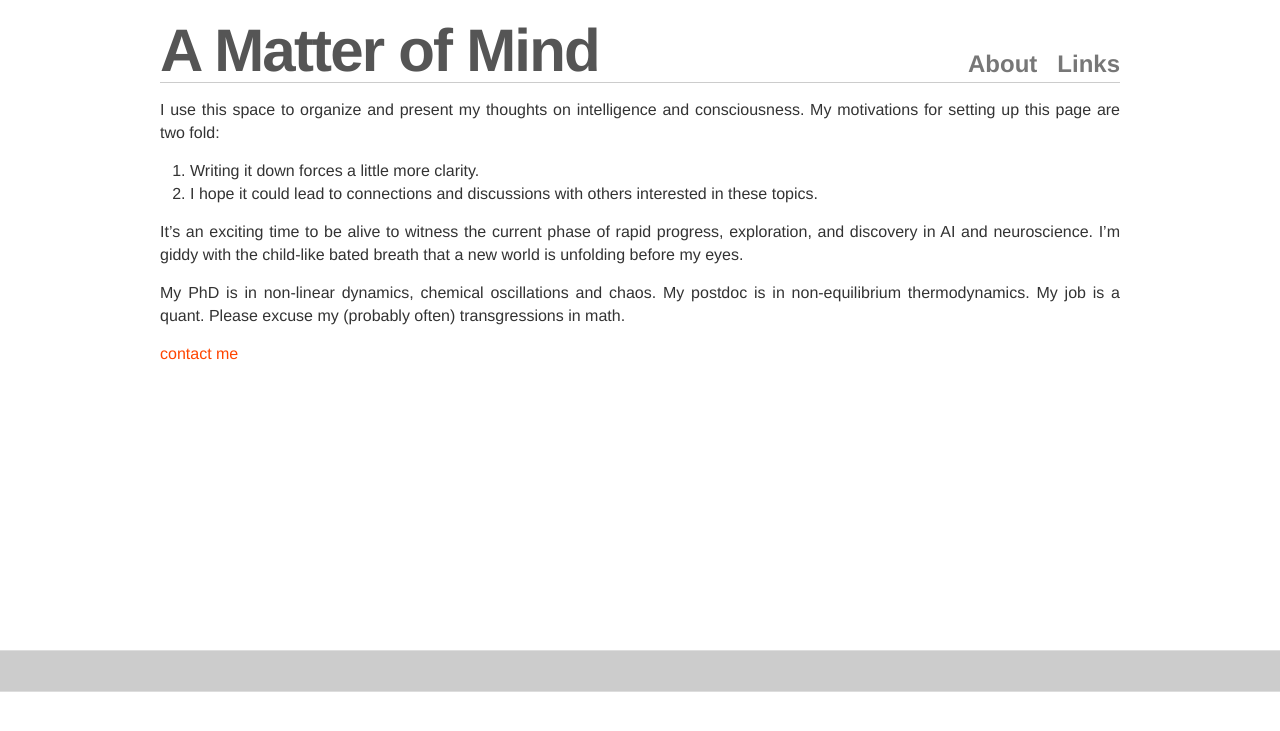
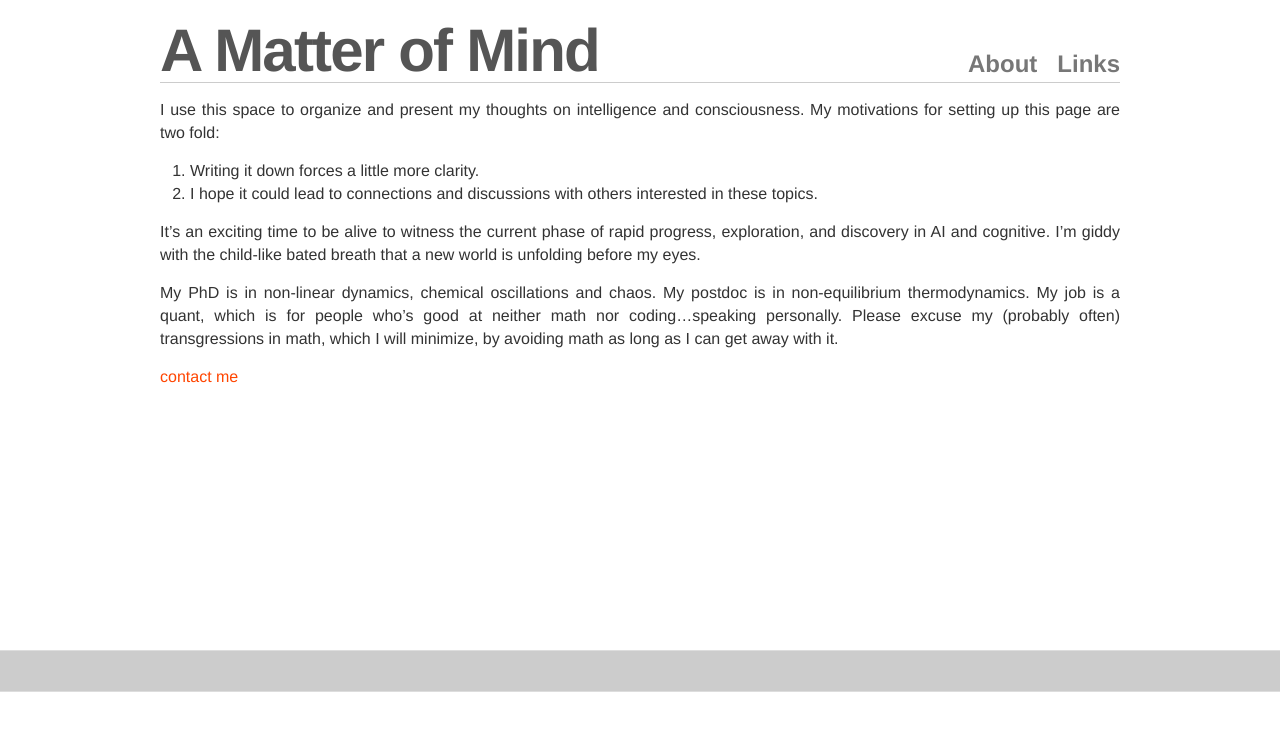
Before and after one commit to BoPengAI/A-Matter-of-Mind, a Jekyll site: the page built from about.md, in a window 1280 px wide. Shown: the top 731 px of the page. Built offline with Jekyll 4.4.1, drawn with Linux system fonts in a browser that asks for light colours; nearby versions of some CDN libraries.

Commit message:
Update about.md

```diff
--- a/about.md
+++ b/about.md
@@ -8,8 +8,8 @@ I use this space to organize and present my thoughts on intelligence and conscio
 1. Writing it down forces a little more clarity.
 2. I hope it could lead to connections and discussions with others interested in these topics.
 
-It's an exciting time to be alive to witness the current phase of rapid progress, exploration, and discovery in AI and neuroscience. I'm giddy with the child-like bated breath that a new world is unfolding before my eyes.
+It's an exciting time to be alive to witness the current phase of rapid progress, exploration, and discovery in AI and cognitive. I'm giddy with the child-like bated breath that a new world is unfolding before my eyes.
 
-My PhD is in non-linear dynamics, chemical oscillations and chaos. My postdoc is in non-equilibrium thermodynamics. My job is a quant. Please excuse my (probably often) transgressions in math.
+My PhD is in non-linear dynamics, chemical oscillations and chaos. My postdoc is in non-equilibrium thermodynamics. My job is a quant, which is for people who's good at neither math nor coding...speaking personally. Please excuse my (probably often) transgressions in math, which I will minimize, by avoiding math as long as I can get away with it.
 
 [contact me](mailto: bopeng@yahoo.com)
```
